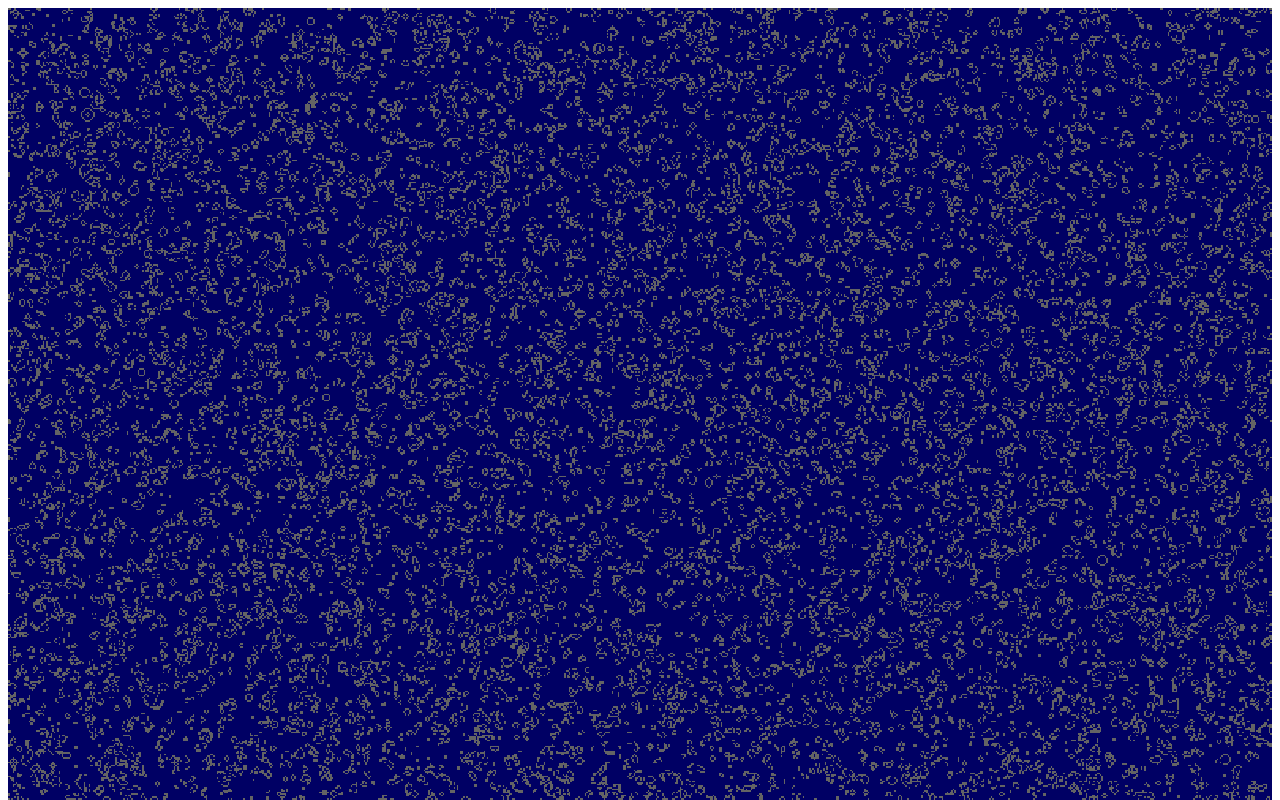
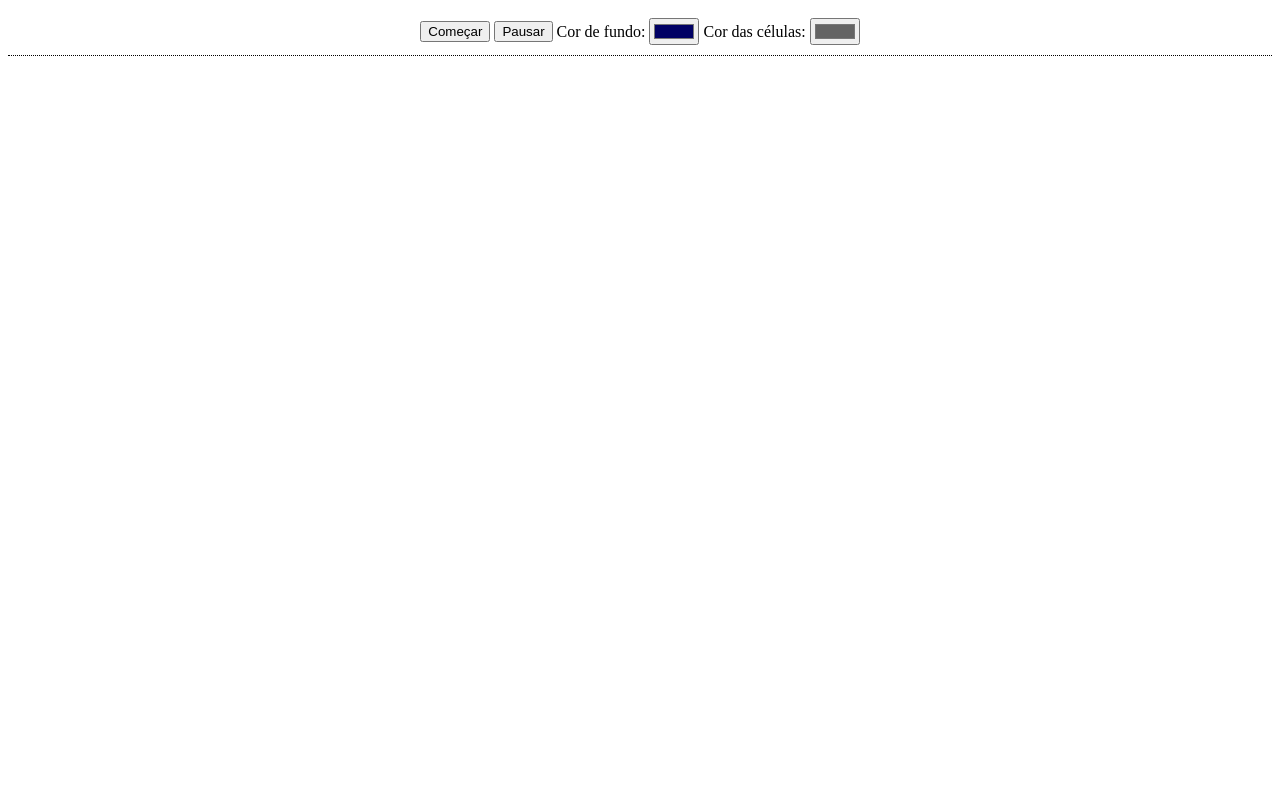
Before and after one commit to marcoswitcel/game-of-life-implementation, a plain HTML site: page index.html in a window 1280 px wide. Shown: the top 800 px of the page. Drawn offline with Linux system fonts and the light colour scheme.

Commit message:
PRNG, display e outros

```diff
--- a/colors.js
+++ b/colors.js
@@ -29,6 +29,31 @@ export class RGBA {
         this.b = b;
         this.a = a;
     }
+
+    /**
+     *
+     * @param {string} colorString formato válido `#FF0000`
+     * @returns {RGBA}
+     */
+    static fromString(colorString) {
+        if (!colorString.startsWith('#')) {
+            throw new TypeError('A String provida precisa ser do formator correto "#FFFFFF"');
+        }
+
+        const r = parseInt(colorString.substring(1,3), 16);
+        const g = parseInt(colorString.substring(3,5), 16);
+        const b = parseInt(colorString.substring(5,7), 16);
+
+        return new RGBA(r,g,b);
+    }
+
+    toHexString() {
+        const r = ('0'+this.r.toString(16)).slice(-2);
+        const g = ('0'+this.g.toString(16)).slice(-2);
+        const b = ('0'+this.b.toString(16)).slice(-2);
+        return '#' + r + g + b;
+    }
+
     toString() {
         return `rgba(${this.r}, ${this.g}, ${this.b}, ${this.a})`;
     }
--- a/index.html
+++ b/index.html
@@ -4,9 +4,42 @@
     <meta charset="UTF-8">
     <meta http-equiv="X-UA-Compatible" content="IE=edge">
     <meta name="viewport" content="width=device-width, initial-scale=1.0">
-    <title>Document</title>
+    <title>Implementação de Conway's Game of Life</title>
+    <meta name="description" content="Implementação de Conway's Game of Life feita por João Marcos de Vargas Witcel">
+    <meta name="author" content="João Marcos de Vargas Witcel">
+    <style>
+        .controles {
+            text-align: center;
+            padding: 10px 0;
+            border-bottom: 1px dotted black;
+            margin-bottom: 15px;
+        }
+        .controles > * {
+            vertical-align: middle;
+            display: inline-block;
+        }
+        canvas {
+            display: block;
+            margin: auto;
+            max-width: 100vw;
+        }
+    </style>
 </head>
 <body>
+    <div class="controles">
+        <button id="playButton">Começar</button>
+        <button id="pauseButton">Pausar</button>
+        <label for="backgroundColorInput">
+            Cor de fundo:
+        </label>
+        <input type="color" name="bgColor" id="backgroundColorInput">
+        <label for="cellColorInput">
+            Cor das células:
+        </label>
+        <input type="color" name="cellColor" id="cellColorInput">
+    </div>
+    <div id="canvasWrapper">
+    </div>
     <script type="module" src="main.js"></script>
 </body>
 </html>
--- a/life.js
+++ b/life.js
@@ -1,4 +1,6 @@
 import { RGBA } from "./colors.js";
+import { mulberry32 } from "./prng.js";
+import { canvasFactory } from "./utils.js";
 
 // const NUMBER_OF_NEIGHBOURS = Symbol('Cell.numberOfNeighbours');
 
@@ -45,23 +47,23 @@ export class Cell {
          *
          * @url fonte: https://www.conwaylife.com/wiki/Conway%27s_Game_of_Life
          */
-
         for (const cell of cells) {
             const numberOfNeighbours = cell.numberOfNeighboursAlive();
 
-            if (cell.alive) {
+            if (cell.alive === 0) {
+                if (numberOfNeighbours === 3) {
+                    cell.temp = 1;
+                } else {
+                    cell.temp = 0;
+                }
+            } else {
                 if (numberOfNeighbours === 2 || numberOfNeighbours === 3) {
                     cell.temp = 1;
                 } else {
                     cell.temp = 0;
                 }
-            } else if (numberOfNeighbours === 3) {
-                cell.temp = 1;
-            } else {
-                cell.temp = 0;
             }
         }
-
     }
 
     computeNextGenState() {
@@ -76,6 +78,10 @@ export class Cell {
         }
     }
 
+    /**
+     *
+     * @returns {Number} Retorna o número de vizinhos vivos
+     */
     numberOfNeighboursAlive() {
         return (
             this.t.alive +
@@ -91,7 +97,7 @@ export class Cell {
 }
 
 export class CellGrid {
-    constructor(gridWidth, gridHeight, autoInit = false, options = {}) {
+    constructor(gridWidth, gridHeight, autoInit = false, autoSeed = null, options = {}) {
         /** @const */
         this.WIDTH = gridWidth;
         /** @const */
@@ -104,13 +110,22 @@ export class CellGrid {
         if (autoInit) {
             this.init();
         }
+        if (autoSeed) {
+            this.seed(autoSeed);
+        }
 
         this.generation = 0;
 
-        this.deadColor = options.deadColor ? options.deadColor : new RGBA(50, 50, 50).irgba;
-        this.aliveColor = options.aliveColor ? options.aliveColor : new RGBA(100, 100, 100).irgba
+        this.deadColor = options.deadColor ? options.deadColor.irgba : new RGBA(50, 50, 50).irgba;
+        this.aliveColor = options.aliveColor ? options.aliveColor.irgba : new RGBA(100, 100, 100).irgba;
+
+        this.deadColor |= 0;
+        this.aliveColor |= 0;
     }
 
+    /**
+     *
+     */
     init() {
         const grid = this.grid;
 
@@ -148,26 +163,25 @@ export class CellGrid {
         }
     }
 
-    seed() {
+    seed(seed) {
+        const seeder = mulberry32(seed);
         const grid = this.grid;
 
         for (let x = this.WIDTH; x--;) {
             for (let y = this.HEIGHT; y--;) {
                 const cell = grid[y * this.WIDTH + x];
 
-               cell.alive = +(Math.random() > 0.8);
+               cell.alive = +(seeder() > 0.8);
             }
         }
+
+        this.generation = 0;
     }
 
     nextGen() {
-        console.time('nextGenTick');
+
         Cell.computeNextGenState(this.grid);
-        // for (const cell of this.grid) {
-        //     cell.computeNextGenState();
-        // }
         Cell.swap(this.grid);
-        console.timeEnd('nextGenTick');
 
         this.generation++;
     }
@@ -188,3 +202,71 @@ export class CellGrid {
 
     }
 }
+
+export class GridDisplay {
+    /**
+     * @param {CellGrid} cellGrid
+     * @param {HTMLElement} [appendTo] Elemento ao qual o canvas deve ser adicionado,
+     * caso não quiser adicionar o canvas ao elemento automaticamente,
+     * pode ignorar esse atributo
+     */
+    constructor(cellGrid, appendTo = null, FPS = 20) {
+        /** @const @type {CellGrid} */
+        this.cellGrid = cellGrid;
+        /** @const @type {HTMLCanvasElement} */
+        this.canvas = canvasFactory({
+            width: cellGrid.WIDTH,
+            height: cellGrid.HEIGHT,
+            pixelated: true,
+            appendTo: appendTo
+        });
+
+        this.FPS = 1000/FPS;
+
+        this.ctx = this.canvas.getContext('2d');
+        this.fbo = this.ctx.getImageData(0, 0, cellGrid.WIDTH, cellGrid.HEIGHT);
+        /** @type {'paused'|'running'|'not-started'} */
+        this.state = 'not-started';
+    }
+
+    start() {
+        if (this.state === 'not-started' || this.state === 'paused') {
+            this.state = 'running';
+            let lastTime = 0;
+            let elapsedTime = 0;
+
+            const update = (time) => {
+                if (this.state === 'paused') return;
+
+                const deltatime = time - lastTime;
+                lastTime = time;
+                elapsedTime = elapsedTime + deltatime;
+
+
+                if (elapsedTime < this.FPS) {
+                    requestAnimationFrame(update);
+                    return;
+                }
+
+                elapsedTime = 0;
+
+                // console.time('asd');
+                this.cellGrid.nextGen();
+                // console.timeEnd('asd');
+                this.cellGrid.render(this.fbo);
+                this.ctx.putImageData(this.fbo, 0, 0);
+
+                requestAnimationFrame(update);
+            }
+
+            requestAnimationFrame(update);
+        }
+
+    }
+
+    stop() {
+        if (this.state === 'running') {
+            this.state = 'paused';
+        }
+    }
+}
--- a/main.js
+++ b/main.js
@@ -1,48 +1,50 @@
-import { canvasFactory, clear } from "./utils.js";
 import { RGBA } from "./colors.js";
-import { CellGrid } from "./life.js";
+import { CellGrid, GridDisplay } from "./life.js";
+import { setPageTitle } from "./utils.js";
+
+const GRID_SIZE = 650;
+const FPS = 30;
+
+const defaultDeadColor = new RGBA(0,0,100);
+const defaultAliveColor = new RGBA(100, 100, 100);
+
+const cellGrid = new CellGrid(GRID_SIZE, GRID_SIZE, true, 23, { deadColor: defaultDeadColor, aliveColor: defaultAliveColor });
+const display = new GridDisplay(cellGrid, null,FPS);
+// const canvas = display.canvas;
+// const ctx = canvas.getContext('2d');
+// const fbo = ctx.getImageData(0, 0, GRID_SIZE, GRID_SIZE);
+
+cellGrid.seed();
+
+// setPageTitle('Game of Life');
+
+const elementContainer = document.getElementById('canvasWrapper');
+/** @type {HTMLInputElement} */ //@ts-expect-error
+const backgroundColorInput = document.getElementById('backgroundColorInput');
+/** @type {HTMLInputElement} */ //@ts-expect-error
+const cellColorInput = document.getElementById('cellColorInput');
+const playButton = document.getElementById('playButton');
+const pauseButton = document.getElementById('pauseButton');
+
+backgroundColorInput.value = defaultDeadColor.toHexString();
+cellColorInput.value = defaultAliveColor.toHexString();
 
 
-const GRID_SIZE = 800;
-// const GRID_SIZE = 500;
+backgroundColorInput.addEventListener('change', (_) => {
+    cellGrid.deadColor = RGBA.fromString(backgroundColorInput.value).irgba;
+})
+cellColorInput.addEventListener('change', (_) => {
+    cellGrid.aliveColor = RGBA.fromString(cellColorInput.value).irgba;
+    RGBA.fromString(cellColorInput.value);
+})
 
-const canvas = canvasFactory({
-    width: GRID_SIZE,
-    height: GRID_SIZE,
-    appendTo: document.body
+playButton.addEventListener('click', (event) => {
+    elementContainer.appendChild(display.canvas);
+    display.start();
+    setPageTitle('Running - Game of Life');
 });
 
-const ctx = canvas.getContext('2d');
-const fbo = ctx.getImageData(0, 0, GRID_SIZE, GRID_SIZE);
-
-const grid = new CellGrid(GRID_SIZE, GRID_SIZE, true, { deadColor: new RGBA(0,0,100).irgba });
-
-grid.seed();
-
-
-let lastTime = 0;
-let elapsedTime = 0;
-requestAnimationFrame(function update(time) {
-
-    const deltatime = time - lastTime;
-    lastTime = time;
-    elapsedTime = elapsedTime + deltatime;
-
-
-    if (elapsedTime < 1000/2) {
-        requestAnimationFrame(update);
-        return;
-    }
-
-    elapsedTime = 0;
-
-
-
-    grid.nextGen();
-
-    grid.render(fbo);
-
-    ctx.putImageData(fbo, 0, 0);
-
-    requestAnimationFrame(update);
+pauseButton.addEventListener('click', (event) => {
+    display.stop();
+    setPageTitle('Paused - Game of Life');
 });
--- /dev/null
+++ b/prng.js
@@ -0,0 +1,13 @@
+/**
+ * @note Fonte do algortímo `mulberry32`
+ * @url https://github.com/bryc/code/blob/master/jshash/PRNGs.md
+ */
+
+export function mulberry32(a) {
+    return function() {
+      a |= 0; a = a + 0x6D2B79F5 | 0;
+      var t = Math.imul(a ^ a >>> 15, 1 | a);
+      t = t + Math.imul(t ^ t >>> 7, 61 | t) ^ t;
+      return ((t ^ t >>> 14) >>> 0) / 4294967296;
+    }
+}
--- a/utils.js
+++ b/utils.js
@@ -8,21 +8,23 @@
  * @param {HTMLElement?} [param0.appendTo] Elemento ao qual o canvas deve ser adicionado,
  * caso não quiser adicionar o canvas ao elemento automaticamente,
  * pode ignorar esse atributo
+ * @param {boolean} [param0.pixelated] Quando ativado as imagens no canvas não receberão anti-aliasing
  *
  * @returns {HTMLCanvasElement}
  */
-export function canvasFactory({ width, height, appendTo = null }) {
+export function canvasFactory({ width, height, appendTo = null, pixelated = false }) {
     const canvas = document.createElement('canvas');
     const style = canvas.style;
 
     canvas.width = width;
     canvas.height = height;
 
-    style.setProperty('image-rendering', '-moz-crisp-edges');
-    style.setProperty('image-rendering', '-webkit-crisp-edges');
-    style.setProperty('image-rendering', 'pixelated');
-    style.setProperty('image-rendering', 'crisp-edges');
-    style.setProperty('width', '100%');
+    if (pixelated) {
+        style.setProperty('image-rendering', '-moz-crisp-edges');
+        style.setProperty('image-rendering', '-webkit-crisp-edges');
+        style.setProperty('image-rendering', 'pixelated');
+        style.setProperty('image-rendering', 'crisp-edges');
+    }
 
     if (appendTo) {
         appendTo.appendChild(canvas);
@@ -43,3 +45,15 @@ export function clear(imageData, color = 0xFFFFFFFF) {
         uint32bitArray[i] = color;
     }
 }
+
+
+export function setPageTitle(title) {
+    let titleTag = document.head.querySelector('title');
+
+    if (titleTag === null) {
+        titleTag = document.createElement('title');
+        document.head.appendChild(titleTag);
+    }
+
+    titleTag.innerText = title;
+}
```
